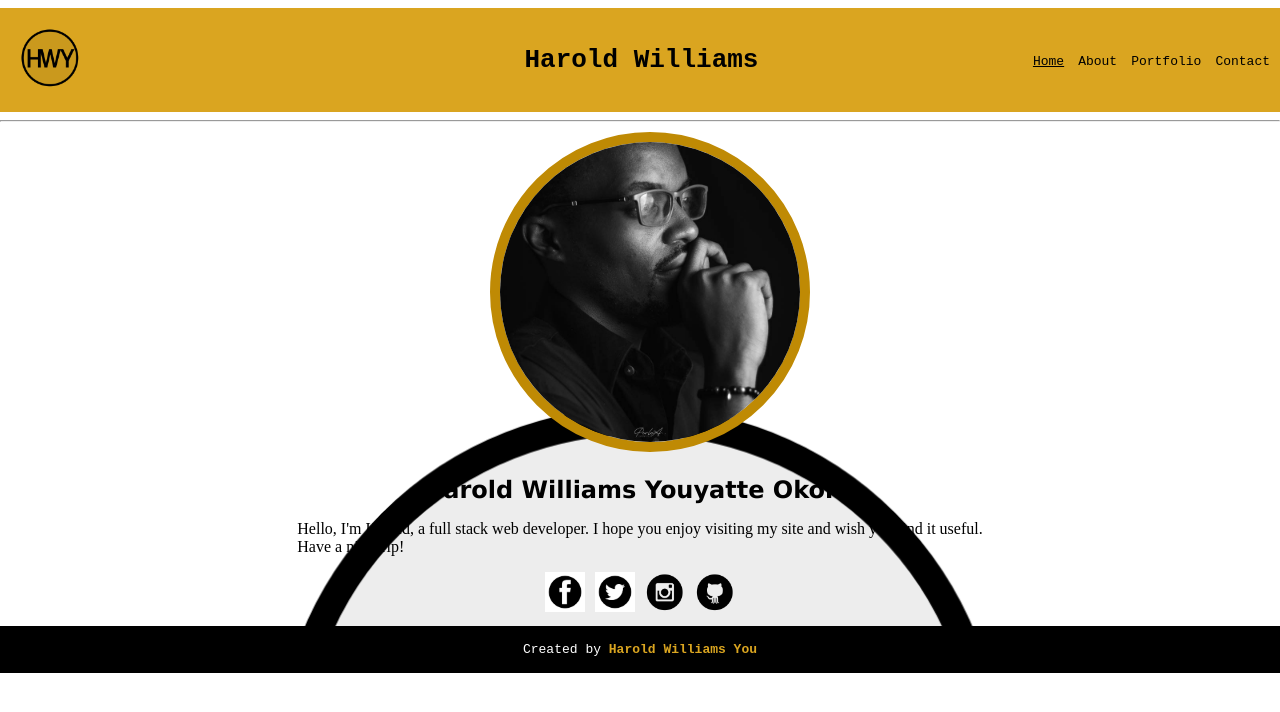
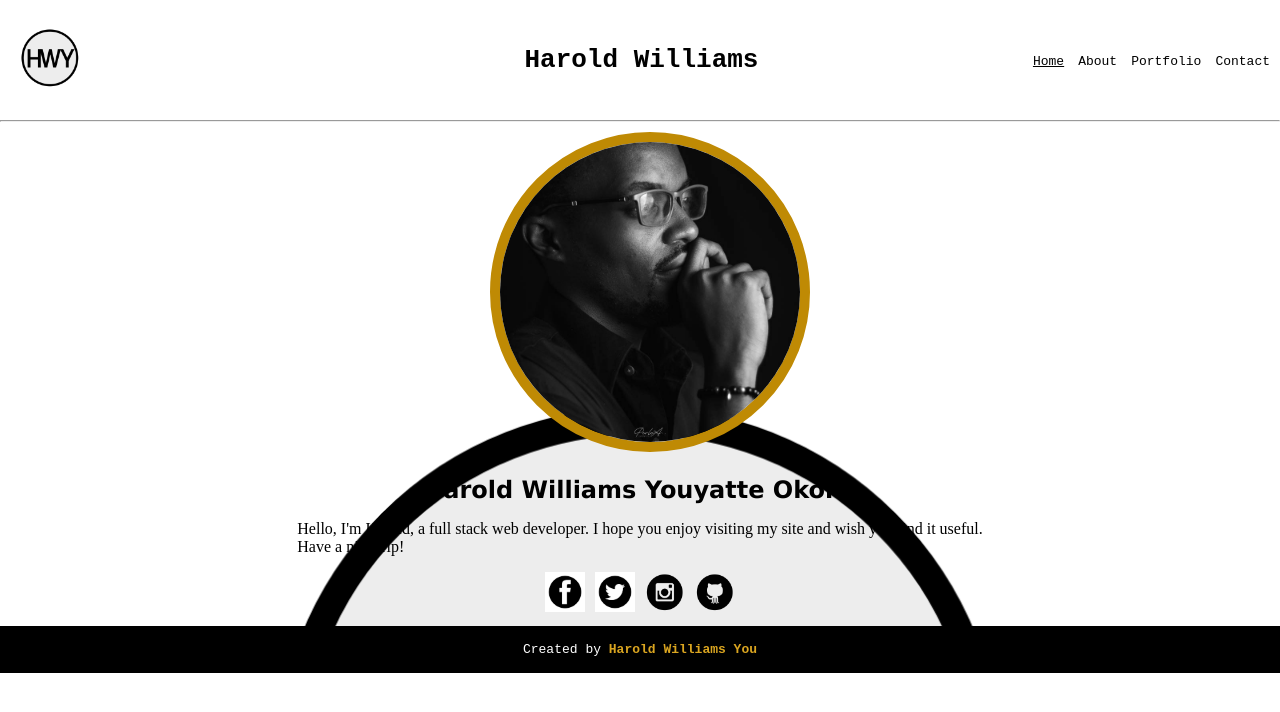
Before and after one commit to HaroldWYO/Portfolio-test, a plain HTML site: page index.html in a window 1280 px wide. Drawn offline with Linux system fonts and the light colour scheme; files whose address does not match are found by name.

Commit message:
Update style.css
Changing header background from goldenrod to white.

```diff
--- a/css/style.css
+++ b/css/style.css
@@ -8,7 +8,7 @@ body{
 }
 
 header{
-    background-color: goldenrod;
+    background-color: #fff;
     display: flex;
     flex-direction: row;
     justify-content: space-between;
```
